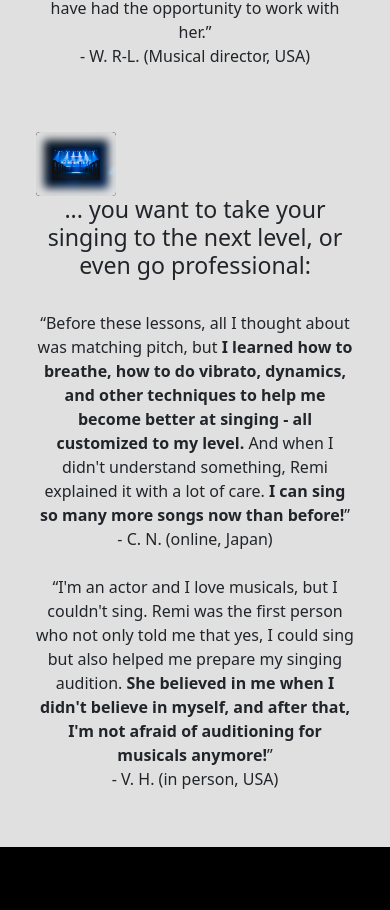
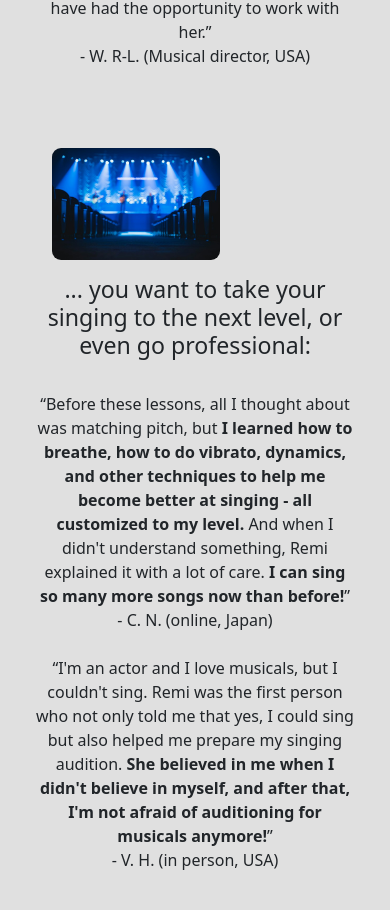
Before and after one commit to remiyamazaki03/remi, a React (Create React App) app: page /voicecoach in a window 390 px wide. Shown: the part 1600-2510 px from the top of the page. Built offline with nearby package versions, Linux system fonts and the light colour scheme.

Commit message:
minor edits to content

```diff
--- a/src/index.css
+++ b/src/index.css
@@ -282,4 +282,9 @@ footer {
     padding-bottom: 25px;
     padding-left: 25px;
   }
+  .blurry {
+    background-image: none;
+    width: 200px;
+    border-radius: 25px;
+  }
 }
--- a/src/pages/About.js
+++ b/src/pages/About.js
@@ -6,7 +6,8 @@ export default function About() {
         <h3>this is a paragraph about me</h3>
         <p>
           same layout as hero but change colors and photo. add a pricing section
-          to voice lessons page
+          to voice lessons page and a CTA. On this page, tell people they can
+          contact me for full resume etc. use col-6 if i am keeping the photo
         </p>
       </div>
     </div>
--- a/src/pages/Voicecoach.js
+++ b/src/pages/Voicecoach.js
@@ -80,7 +80,7 @@ export default function Voicecoach() {
                   <br />
                   <br />
                   “The result was stunning. At first, both myself and the
-                  [musical] actor were quite sure of his upper range limit, but
+                  [musical] actor were quite sure of his upper range limit, but{" "}
                   <b>
                     after Remi's coaching, he sang notes I (thought I) knew he
                     couldn't hit, all with 100% presence and confidence onstage.
@@ -113,7 +113,7 @@ export default function Voicecoach() {
                 <img
                   src={stage}
                   alt="show off your singing"
-                  className="img-fluid blurry d-block d-md-none w-25"
+                  className="img-fluid blurry d-block d-md-none"
                 />
                 <h3 className="text-center">
                   ... you want to take your singing to the next level, or even
```
